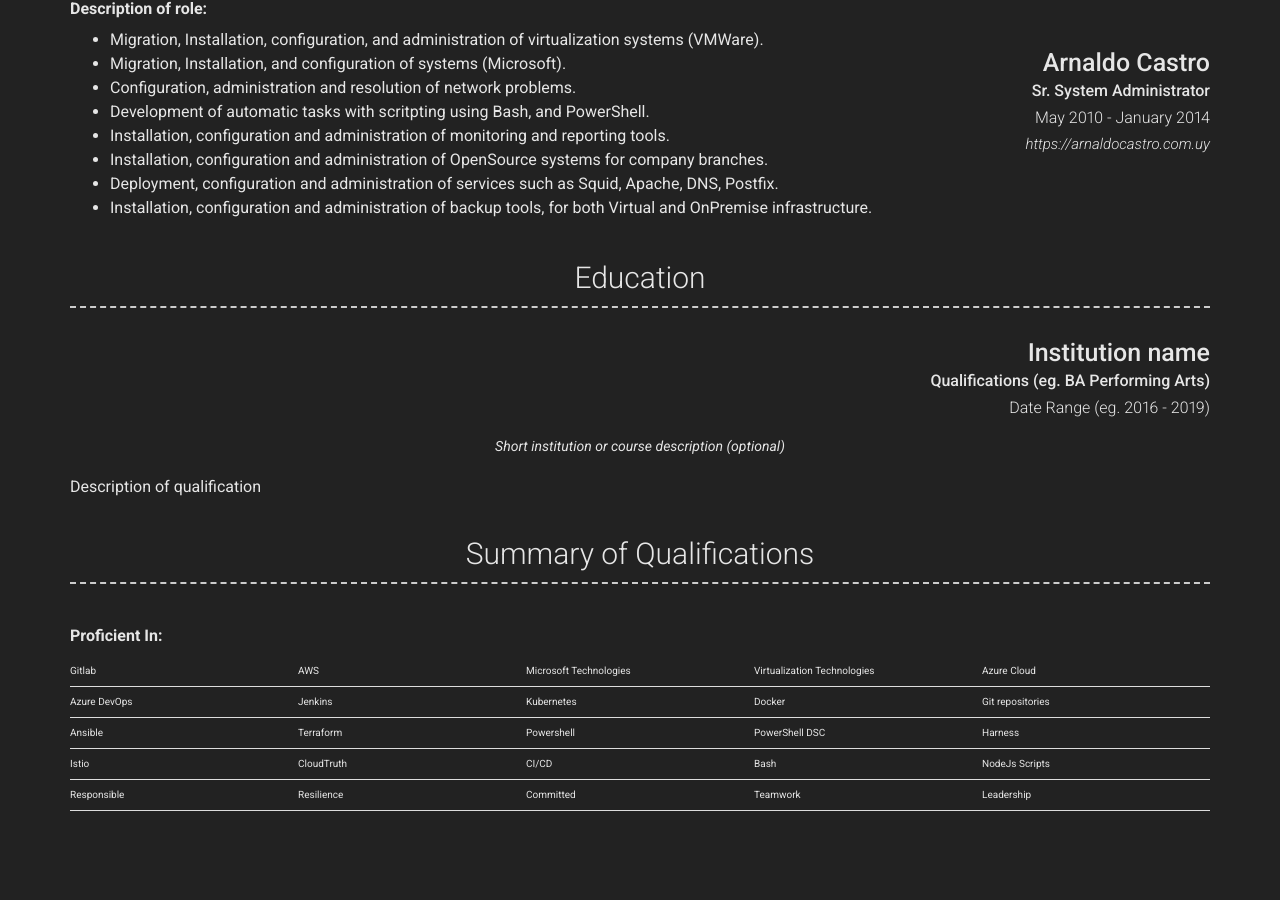
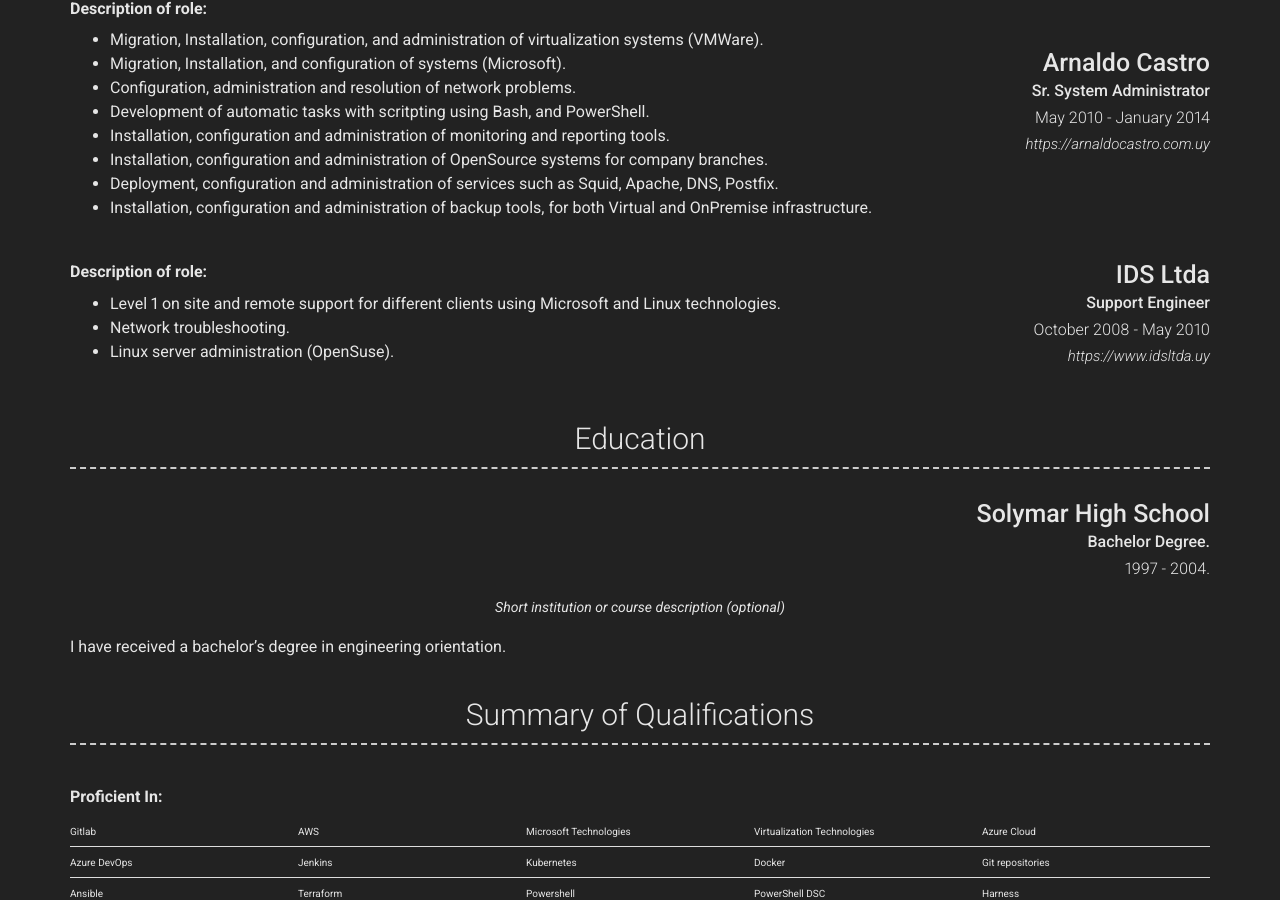
Before and after one commit to maurivg28/cv, a Jekyll site: the page built from index.md, in a window 1280 px wide and 900 px high, scrolled down 1233 px. Built offline with Jekyll 4.4.1, drawn with Linux system fonts in a browser that asks for light colours; nearby versions of some CDN libraries.

Commit message:
Update _config.yml

```diff
--- a/_config.yml
+++ b/_config.yml
@@ -115,18 +115,28 @@ content:
           - Installation, configuration and administration of OpenSource systems for company branches.
           - Deployment, configuration and administration of services such as Squid, Apache, DNS, Postfix.
           - Installation, configuration and administration of backup tools, for both Virtual and OnPremise infrastructure.
-
+      - layout: right
+        title: IDS Ltda
+        sub_title: Support Engineer
+        caption: October 2008 - May 2010
+        link: https://www.idsltda.uy
+        quote:
+        description: | # this will include new lines to allow paragraphs
+          **Description of role:**
+          - Level 1 on site and remote support for different clients using Microsoft and Linux technologies.
+          - Network troubleshooting.
+          - Linux server administration (OpenSuse).
   - title: Education
     layout: list
     content:
       - layout: top-right
-        title: Institution name
-        sub_title: Qualifications (eg. BA Performing Arts)
-        caption: Date Range (eg. 2016 - 2019)
+        title: Solymar High School
+        sub_title: Bachelor Degree.
+        caption: 1997 - 2004.
         quote: >
           Short institution or course description (optional)
         description: | # this will include new lines to allow paragraphs
-          Description of qualification
+          I have received a bachelor's degree in engineering orientation.
   - title: Summary of Qualifications
     layout: text
     content: | # this will include new lines to allow paragraphs
```
